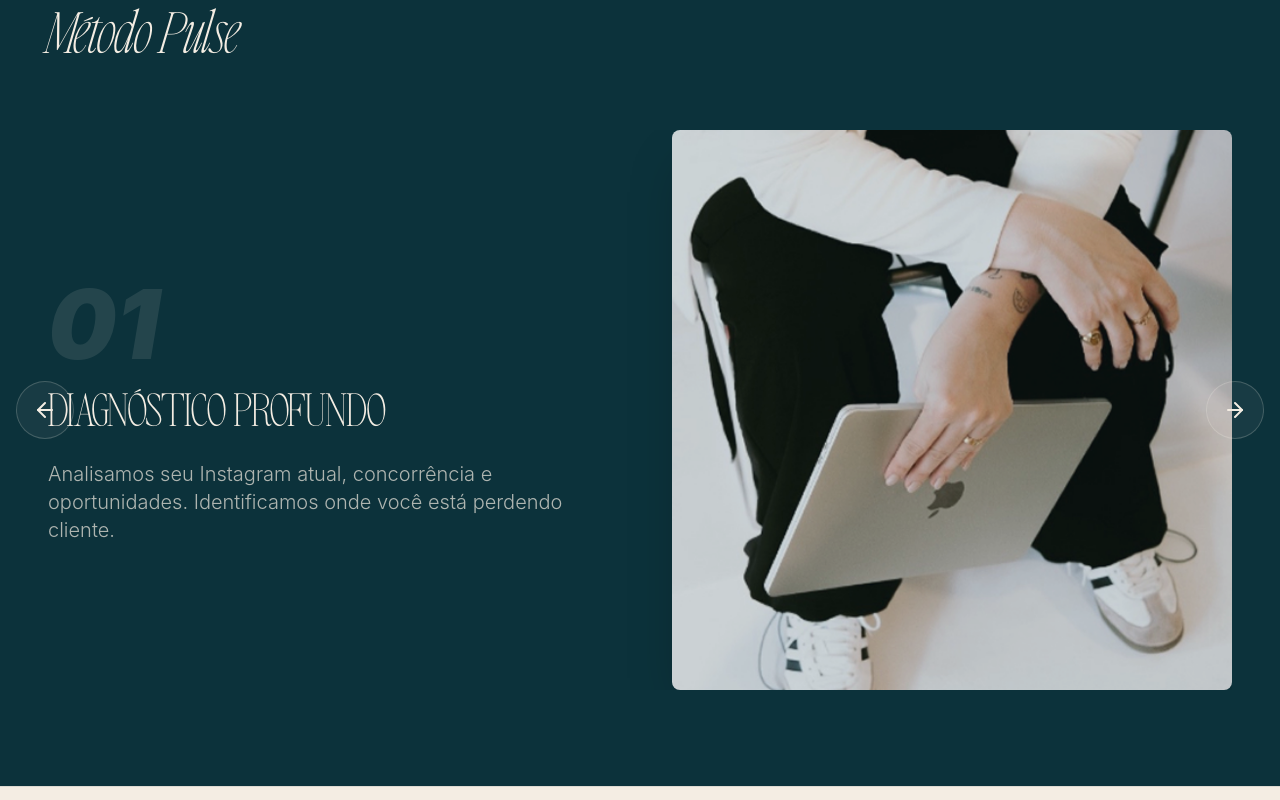
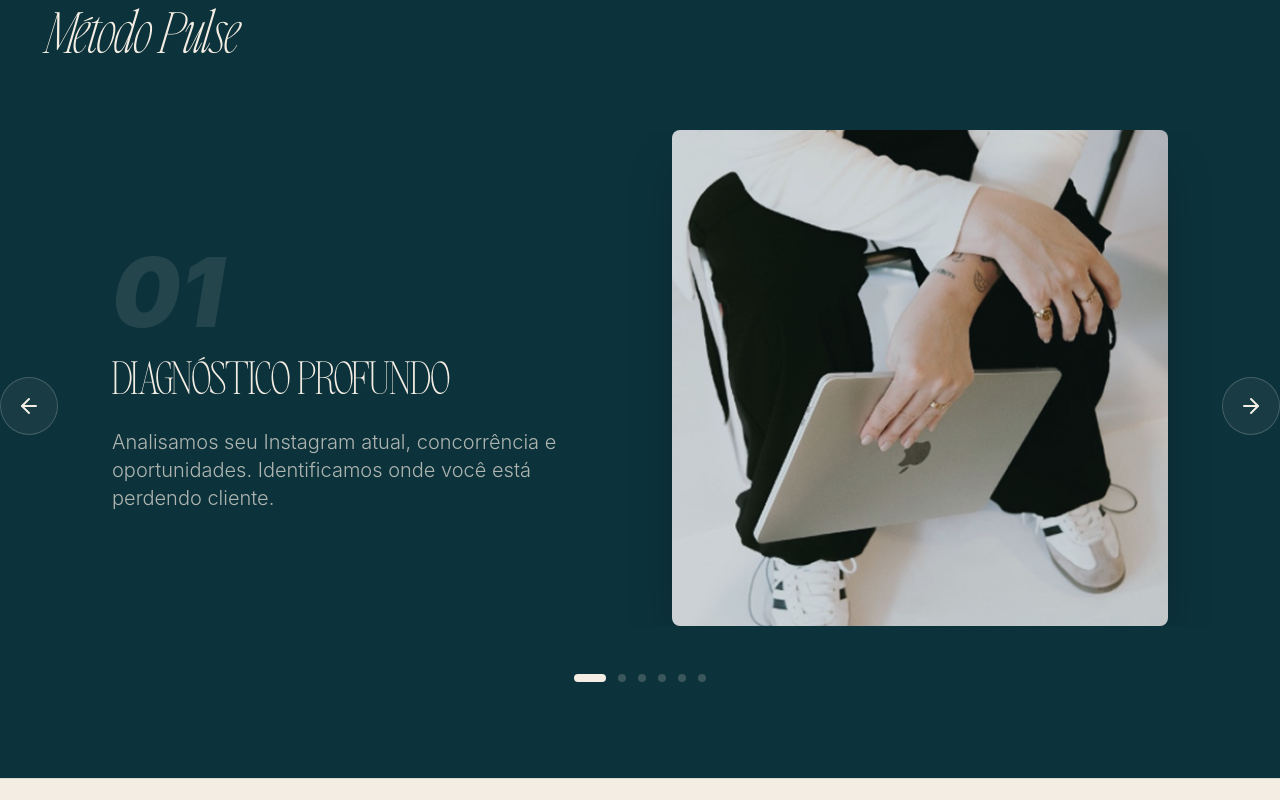
Before and after one commit to GustavoLBarros/pulseLP, a Next.js app: page / in a window 1280 px wide. Shown: the part 1620-2420 px from the top of the page. Built offline with nearby package versions, Linux system fonts and the light colour scheme.

Commit message:
Correção no método section, correção no footer

```diff
--- a/app/page.tsx
+++ b/app/page.tsx
@@ -56,6 +56,10 @@ export default function LandingPagePulse() {
     setCurrentStep((prev) => (prev === 0 ? passos.length - 1 : prev - 1));
   };
 
+  const goToStep = (index: number) => {
+    setCurrentStep(index);
+  };
+
   useEffect(() => {
     const checkMobile = () => setIsMobile(window.innerWidth < 768);
     checkMobile();
@@ -95,7 +99,6 @@ export default function LandingPagePulse() {
         html { scroll-behavior: smooth; }
       `}} />
 
-      {/* Menu mobile overlay */}
       {menuOpen && (
         <div className="fixed inset-0 bg-[#0C323B] z-[60] flex flex-col items-center justify-center gap-10">
           <button
@@ -134,7 +137,6 @@ export default function LandingPagePulse() {
         </div>
       )}
 
-      {/* HEADER */}
       <header className={`fixed top-0 left-0 w-full z-50 flex items-center justify-between px-4 sm:px-6 md:px-12 transition-all duration-300 ${isScrolled ? 'bg-[#0C323B]/60 backdrop-blur-md py-3' : 'bg-transparent py-5 sm:py-6'}`}>
         <div>
           <img src="/images/pulselogo.png" alt="Pulse Logo" className="h-7 sm:h-8 w-auto object-contain" />
@@ -166,7 +168,6 @@ export default function LandingPagePulse() {
         </div>
       </header>
 
-      {/* 1. HERO */}
       <section
         id="inicio"
         className="relative flex flex-col items-start min-h-screen px-6 sm:px-8 md:px-20 overflow-hidden z-10"
@@ -205,7 +206,6 @@ export default function LandingPagePulse() {
         </div>
       </section>
 
-      {/* PROVA SOCIAL - Logos com Tamanho Visual Equilibrado */}
       <section className="py-16 bg-[#F4EDE3] border-b border-[#0C323B]/5 relative z-20">
         <div className="max-w-7xl mx-auto px-6">
           <p className="text-center text-[11px] tracking-[0.3em] text-[#0C323B]/50 uppercase mb-12 font-bold">
@@ -228,7 +228,6 @@ export default function LandingPagePulse() {
         </div>
       </section>
 
-      {/* 2. SEÇÃO PREMIUM */}
       <section className="py-20 sm:py-32 px-6 flex justify-center bg-[#F4EDE3] relative z-20">
         <div className="max-w-3xl text-center">
           <span className="text-xs tracking-widest text-[#0C323B]/40 mb-4 block uppercase">Especialização</span>
@@ -238,36 +237,34 @@ export default function LandingPagePulse() {
         </div>
       </section>
 
-      {/* 3. MÉTODO PULSE — Desktop */}
-      <div id="metodo" className="bg-[#0C323B] py-24 hidden md:block">
+      <div id="metodo" className="bg-[#0C323B] py-24 hidden md:block overflow-hidden">
         <div className="max-w-7xl mx-auto px-12 mb-16">
            <span className="text-xs tracking-[0.3em] text-[#F4EDE3]/40 block mb-2 uppercase">Nossa Metodologia</span>
            <h2 className="text-4xl md:text-6xl text-[#F4EDE3] font-light italic">Método Pulse</h2>
         </div>
 
-        <div className="relative w-full max-w-7xl mx-auto px-12 flex items-center">
-          <div className="absolute inset-y-0 left-0 right-0 flex items-center justify-between px-4 z-30 pointer-events-none">
+        <div className="relative w-full max-w-7xl mx-auto px-12">
           <button
             onClick={prevStep}
-              className="pointer-events-auto bg-[#F4EDE3]/5 hover:bg-[#F4EDE3] hover:text-[#0C323B] text-[#F4EDE3] p-4 rounded-full border border-[#F4EDE3]/20 transition-all duration-300"
+            className="absolute left-0 top-1/2 -translate-y-1/2 z-50 bg-[#F4EDE3]/5 hover:bg-[#F4EDE3] hover:text-[#0C323B] text-[#F4EDE3] p-4 rounded-full border border-[#F4EDE3]/20 transition-all duration-300"
           >
             <ArrowLeft size={24} />
           </button>
+
           <button
             onClick={nextStep}
-              className="pointer-events-auto bg-[#F4EDE3]/5 hover:bg-[#F4EDE3] hover:text-[#0C323B] text-[#F4EDE3] p-4 rounded-full border border-[#F4EDE3]/20 transition-all duration-300"
+            className="absolute right-0 top-1/2 -translate-y-1/2 z-50 bg-[#F4EDE3]/5 hover:bg-[#F4EDE3] hover:text-[#0C323B] text-[#F4EDE3] p-4 rounded-full border border-[#F4EDE3]/20 transition-all duration-300"
           >
             <ArrowRight size={24} />
           </button>
-          </div>
 
-          <div className="overflow-hidden w-full">
+          <div className="overflow-hidden">
             <div
               className="flex transition-transform duration-700 ease-in-out"
               style={{ transform: `translateX(-${currentStep * 100}%)` }}
             >
               {passos.map((item, index) => (
-                <div key={index} className="min-w-full flex items-center justify-center">
+                <div key={index} className="min-w-full px-16">
                   <div className="grid grid-cols-2 gap-16 items-center w-full">
                     <div>
                       <span className="text-[#F4EDE3] text-8xl font-black opacity-10 block mb-4 italic">{item.step}</span>
@@ -282,10 +279,20 @@ export default function LandingPagePulse() {
               ))}
             </div>
           </div>
+
+          <div className="flex justify-center gap-3 mt-12">
+            {passos.map((_, index) => (
+              <button
+                key={index}
+                onClick={() => goToStep(index)}
+                className={`h-2 transition-all duration-300 rounded-full ${currentStep === index ? 'w-8 bg-[#F4EDE3]' : 'w-2 bg-[#F4EDE3]/20 hover:bg-[#F4EDE3]/40'}`}
+                aria-label={`Ir para passo ${index + 1}`}
+              />
+            ))}
+          </div>
         </div>
       </div>
 
-      {/* 3. MÉTODO PULSE — Mobile */}
       <div className="bg-[#0C323B] md:hidden py-16" id="metodo-mobile">
         <div className="px-6 mb-12">
            <h2 className="text-3xl text-[#F4EDE3] font-light italic">Método Pulse</h2>
@@ -302,7 +309,6 @@ export default function LandingPagePulse() {
         ))}
       </div>
 
-      {/* 4. DEPOIMENTOS */}
       <section id="depoimentos" className="py-20 sm:py-32 bg-[#F4EDE3] border-y border-[#0C323B]/10 overflow-hidden relative z-20">
         <div className="max-w-7xl mx-auto px-6 mb-10 sm:mb-16">
           <span className="text-xs tracking-[0.3em] text-[#0C323B]/40 block mb-2 uppercase">Resultados</span>
@@ -333,7 +339,6 @@ export default function LandingPagePulse() {
         </motion.div>
       </section>
 
-      {/* 5. SOBRE */}
       <section id="sobre" className="py-20 sm:py-32 px-6 max-w-7xl mx-auto grid grid-cols-1 md:grid-cols-2 gap-12 md:gap-20 items-center relative z-20">
         <div className="aspect-[4/5] w-full max-w-sm mx-auto md:max-w-none bg-[#0C323B]/5 border border-[#0C323B]/10 overflow-hidden">
           <img src="/images/laira-perfil.jpeg" alt="Laira" className="w-full h-full object-cover" />
@@ -349,7 +354,6 @@ export default function LandingPagePulse() {
         </div>
       </section>
 
-      {/* 6. CTA FINAL */}
       <section className="py-24 sm:py-40 px-6 bg-[#0C323B] text-[#F4EDE3] text-center flex flex-col items-center relative z-20">
         <h2 className="text-3xl sm:text-4xl md:text-6xl mb-6 max-w-4xl leading-tight">
           Pronto para parar de perder <span className="italic">cliente </span>para Instagram de concorrente?
@@ -365,16 +369,12 @@ export default function LandingPagePulse() {
         </a>
       </section>
 
-      {/* 7. FOOTER PREMIUM */}
       <footer className="py-20 px-6 sm:px-10 border-t border-[#0C323B]/10 bg-[#F4EDE3] relative z-20">
         <div className="max-w-7xl mx-auto">
           <div className="grid grid-cols-1 md:grid-cols-4 gap-12 md:gap-8 mb-16">
 
             <div className="md:col-span-1">
               <img src="/images/pulselogo.png" alt="Pulse Logo" className="h-8 w-auto object-contain brightness-0 mb-6" />
-              <p className="text-[#0C323B]/60 text-xs leading-relaxed max-w-[200px] tracking-wide">
-                Elevando o padrão de posicionamento digital para marcas que não aceitam o comum.
-              </p>
             </div>
 
             <div>
```
Lines whose indentation alone changed are shown as unchanged.
